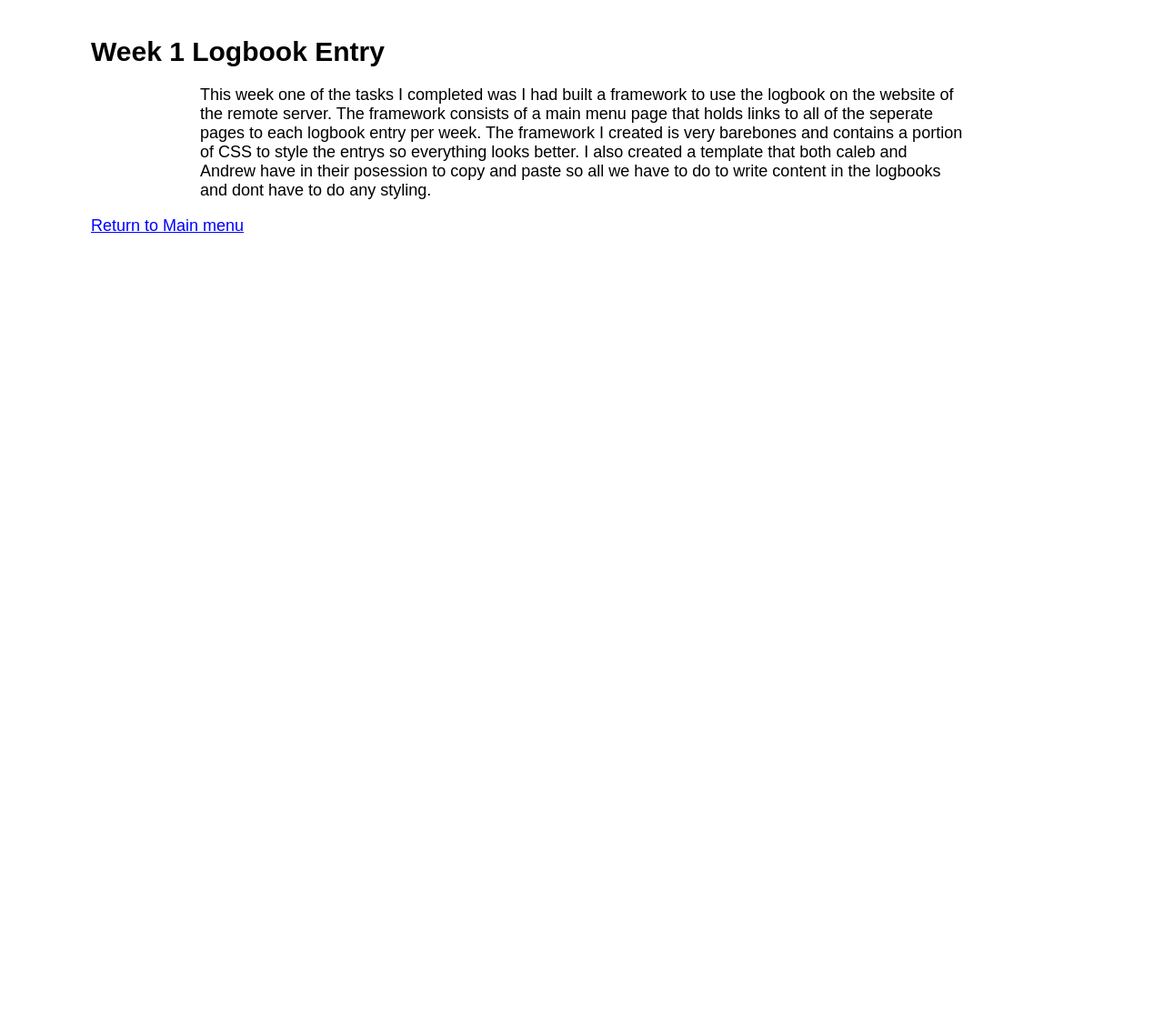
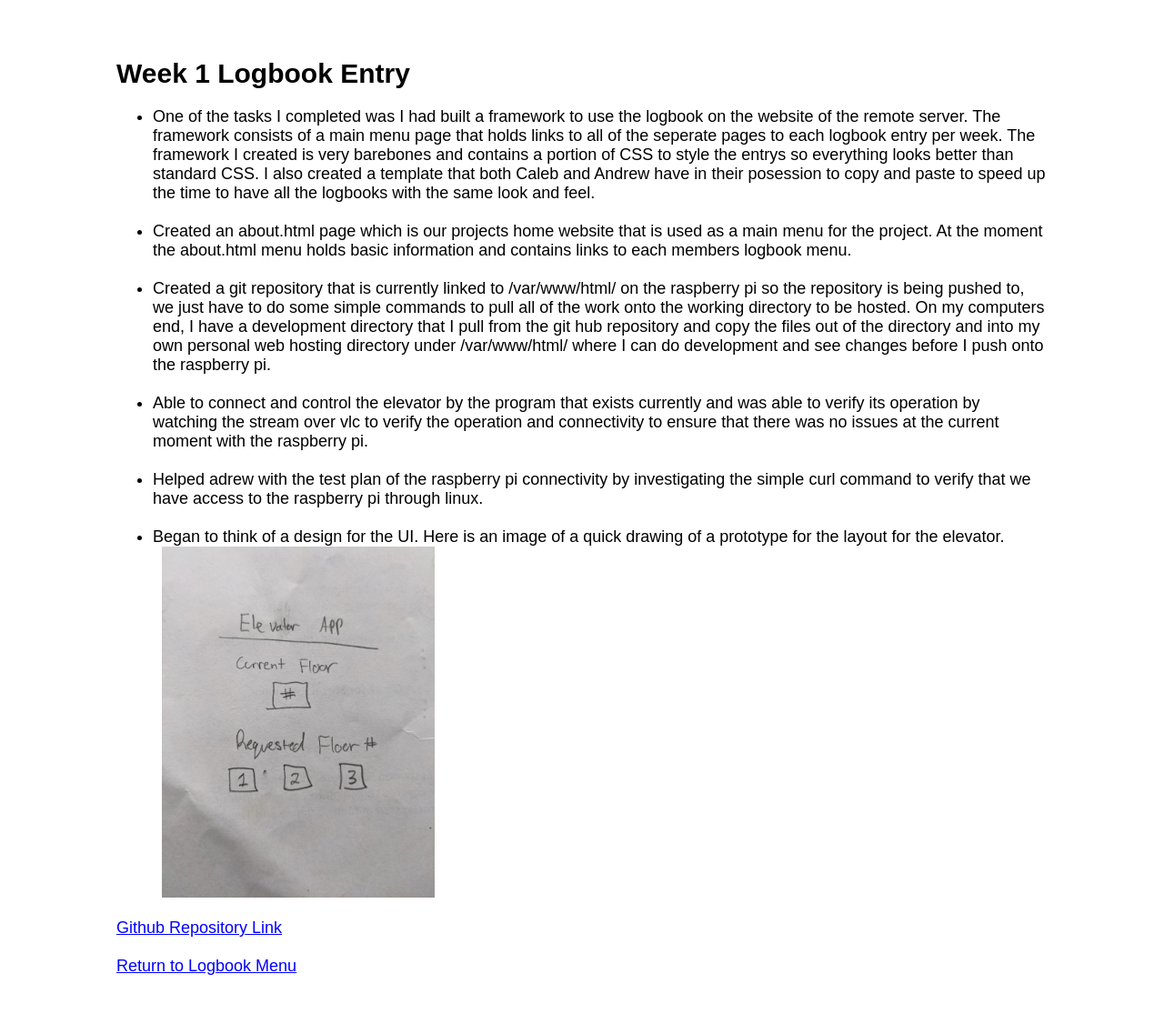
Before and after one commit to gr8gregory/Engineering-Projects-VI, a PHP site: page /greg/week1.php in a window 1280 px wide. Shown: the whole page at 91% size. Before the commit the page ends 256 px from the top, so only its background shows below. Run offline with PHP 8.4, Linux system fonts and the light colour scheme.

Commit message:
Updated my logbook for this week

```diff
--- a/greg/week1.php
+++ b/greg/week1.php
@@ -4,37 +4,36 @@
 		<style>
 			body {
 				background-color: white;
-				margin: 20px;}
+				margin: 5%;
+				padding-left: 5%;
+				padding-right: 5%;}
 
 			h1{
 				color: black;
-				margin-left: 60px;
-				margin-top: 40px;
-				padding-left: 20px;
-				padding-right: 40px;
 				font-family: Arial;
 				font-size: 30px;}
 
 			p{
 				color: black;
-				padding-left: 200px;
-				padding-right: 200px;
                 font-family: Arial;
                 font-size: 18px;}
 
 			a{
                 color: blue;
-                                padding-left: 80px;
-				padding-right: 100px;
                 font-family: Arial;
                 font-size: 18px;}
-
 			ul{
                 color: black;
-                                padding-left: 250px;
-				padding-right: 200px;
                 font-family: Arial;
                 font-size: 18px;}
+			li{
+                color: black;
+                font-family: Arial;
+                font-size: 18px;}
+			img{
+                padding-left: 1%;
+				width: 300px;
+				height: 386px;}
 		</style>
 	</head>
 	<body>
@@ -43,17 +42,48 @@
 	<! This is where you input the title of your logbook entry >
 	<h1>Week 1 Logbook Entry</h1>
 
-	<! This is where you write your content for your logbook.>
+	<ul>
+		<li>
+			One of the tasks I completed was I had built a framework to use the logbook on the website of the remote server.
+			The framework consists of a main menu page that holds links to all of the seperate pages to each logbook entry per week.
+			The framework I created is very barebones and contains a portion of CSS to style the entrys so everything looks better than standard CSS.
+			I also created a template that both Caleb and Andrew have in their posession to copy and paste to speed up the time to have all the logbooks with the same look and feel.
+		</li>
+		<br>
+		<li>
+			Created an about.html page which is our projects home website that is used as a main menu for the project.
+			At the moment the about.html menu holds basic information and contains links to each members logbook menu.
+		</li>
+		<br>
+		<li>
+			Created a git repository that is currently linked to /var/www/html/ on the raspberry pi so the repository is being pushed to, we just have to do some simple commands to
+			pull all of the work onto the working directory to be hosted. On my computers end, I have a development directory that I pull from the git hub repository and copy the files out of the
+			directory and into my own personal web hosting directory under /var/www/html/ where I can do development and see changes before I push onto the raspberry pi.
+		</li>
+		<br>
+		<li>
+			Able to connect and control the elevator by the program that exists currently and was able to verify its operation by watching the stream over vlc to verify the operation and
+			connectivity to ensure that there was no issues at the current moment with the raspberry pi.
+		</li>
+
+		<br>
+		<li>
+			Helped adrew with the test plan of the raspberry pi connectivity by investigating the simple curl command to verify that we have access to the raspberry pi through linux.
+		</li>
+		</br>
+		<li>
+			Began to think of a design for the UI. Here is an image of a quick drawing of a prototype for the layout for the elevator.
+			<br>
+			<img src="UI-Drawing.jpg" alt="Simple sketch of the UI for the elevator">
+		</li>
+	</ul>
+
 	<p>
-	This week one of the tasks I completed was I had built a framework to use the logbook on the website of the remote server.
-	The framework consists of a main menu page that holds links to all of the seperate pages to each logbook entry per week.
-	The framework I created is very barebones and contains a portion of CSS to style the entrys so everything looks better.
-	I also created a template that both caleb and Andrew have in their posession to copy and paste so all we have to do to write content in the logbooks and dont have to do any styling.
+		<a href="https://github.com/gr8gregory/Engineering-Projects-VI-website">Github Repository Link</a>
+		<br>
+		<br>
+		<a href="http://142.156.193.130:50000/greg/logbook.php"> Return to Logbook Menu </a>
 	</p>
-
-	<a href="http://142.156.193.130:50000/greg/logbook.php"> Return to Main menu </a>
-
-
 
 	</body>
 </html>
```
Also changed, not shown: greg/logbook.php (+38 -4 lines), index.php (+54 -2 lines), greg/UI-Drawing.jpg (added). Lines whose indentation alone changed are shown as unchanged.
